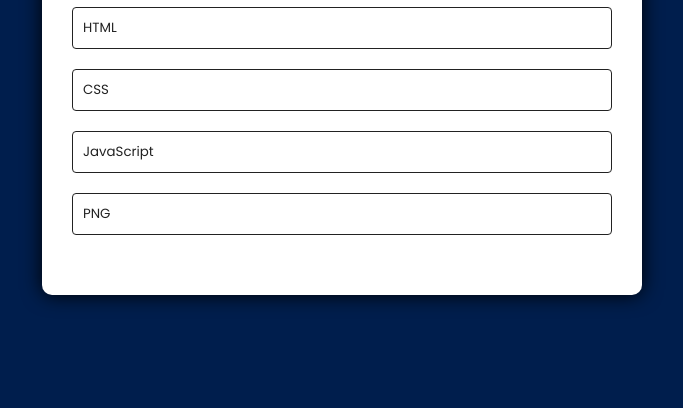
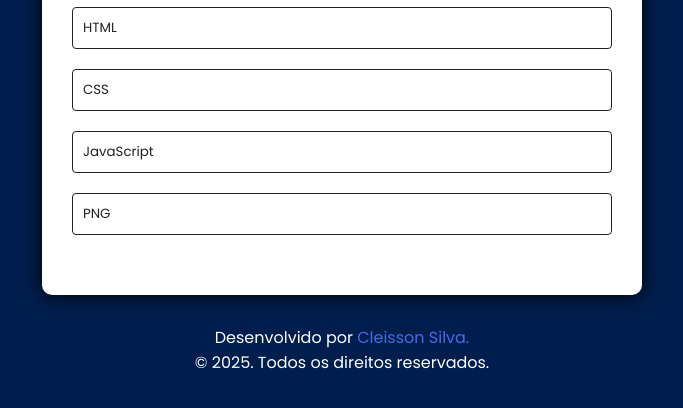
Before and after one commit to Cleissos/quiz, a plain HTML site: page index.html in a window 1280 px wide. Shown: the part 252-660 px from the top of the page, without its empty margins (298-981 px from the left). Drawn offline with Linux system fonts and the light colour scheme; a web font is replaced by a local one.

Commit message:
Adicionado dois parágrafos e um span, com os texto identificando que o aplicativo é de minha autoria.

```diff
--- a/index.html
+++ b/index.html
@@ -22,6 +22,11 @@
             <button id="next-btn">Next</button>
         </div>
     </div>
+    <div class="patent">
+        <p>Desenvolvido por <span>Cleisson Silva.</span></p>
+        <p>© 2025. Todos os direitos reservados.</p>
+    </div>
+
     <script src="script.js"></script>
 </body>
 
--- a/style.css
+++ b/style.css
@@ -80,3 +80,16 @@ body {
 .incorrect {
     background: #ff9393;
 }
+
+.patent {
+    margin-top: 30px;
+    text-align: center;
+}
+
+.patent p {
+    color: #fff;
+}
+
+.patent p span {
+    color: #456be6;
+}
```
